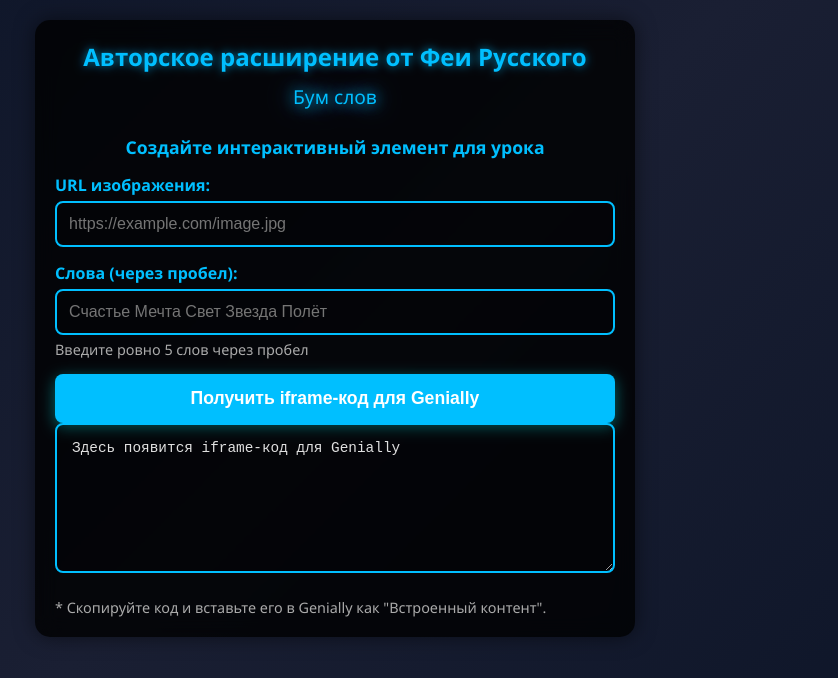
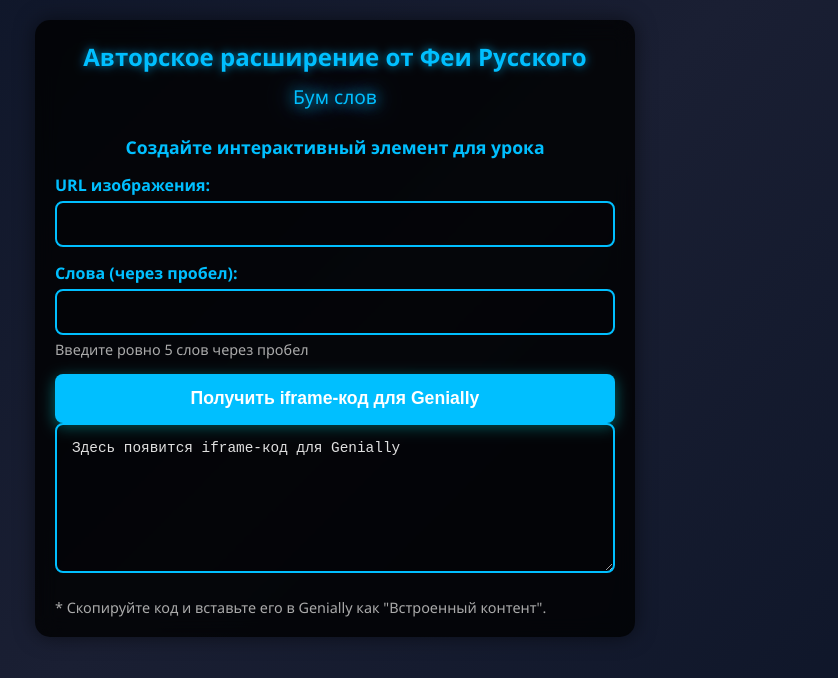
Before and after one commit to Wo0MBa/genially-shatter-tool, a plain HTML site: page index.html in a window 1280 px wide. Shown: the whole page, without its empty margins (305-1143 px from the left). Drawn offline with Linux system fonts and the light colour scheme.

Commit message:
Update index.html

```diff
--- a/index.html
+++ b/index.html
@@ -173,12 +173,12 @@
 
     <div class="form-group">
       <label for="image-url">URL изображения:</label>
-      <input type="url" id="image-url" placeholder="https://example.com/image.jpg">
+      <input type="url" id="image-url" placeholder="">
     </div>
 
     <div class="form-group">
       <label for="words-list">Слова (через пробел):</label>
-      <input type="text" id="words-list" placeholder="Счастье Мечта Свет Звезда Полёт">
+      <input type="text" id="words-list" placeholder="">
       <span class="hint">Введите ровно 5 слов через пробел</span>
     </div>
 
```
